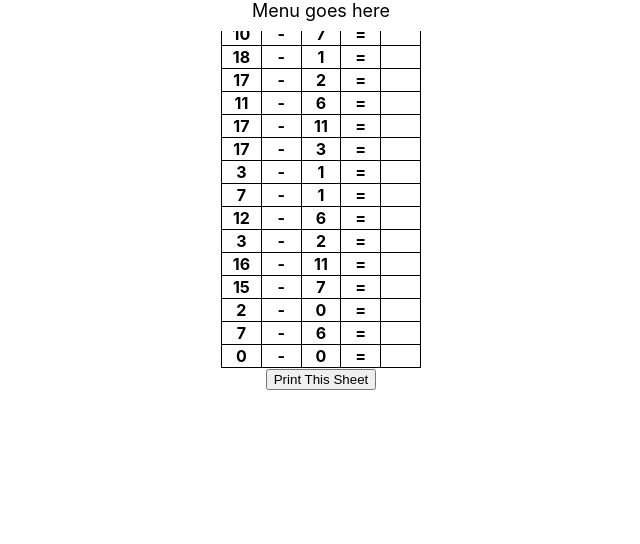
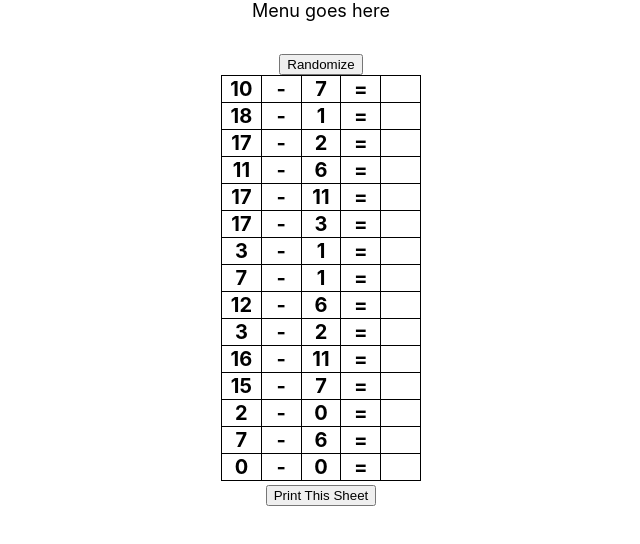
Before and after one commit to dkaksl/homework-printer, a React (Create React App) app: page / in a window 1280 px wide. Shown: the top 544 px of the page, without its empty margins (319-959 px from the left). Built offline with nearby package versions, Linux system fonts and the light colour scheme.

Commit message:
added classname to content div

```diff
--- a/src/views/main.js
+++ b/src/views/main.js
@@ -6,7 +6,7 @@ export class Main extends Component {
   render() {
     if (this.props.selected === "Subtraction") {
       return (
-        <div>
+        <div className="content">
           <Subtraction
             rowCount="15"
             difficulty={this.props.difficulty}
```
